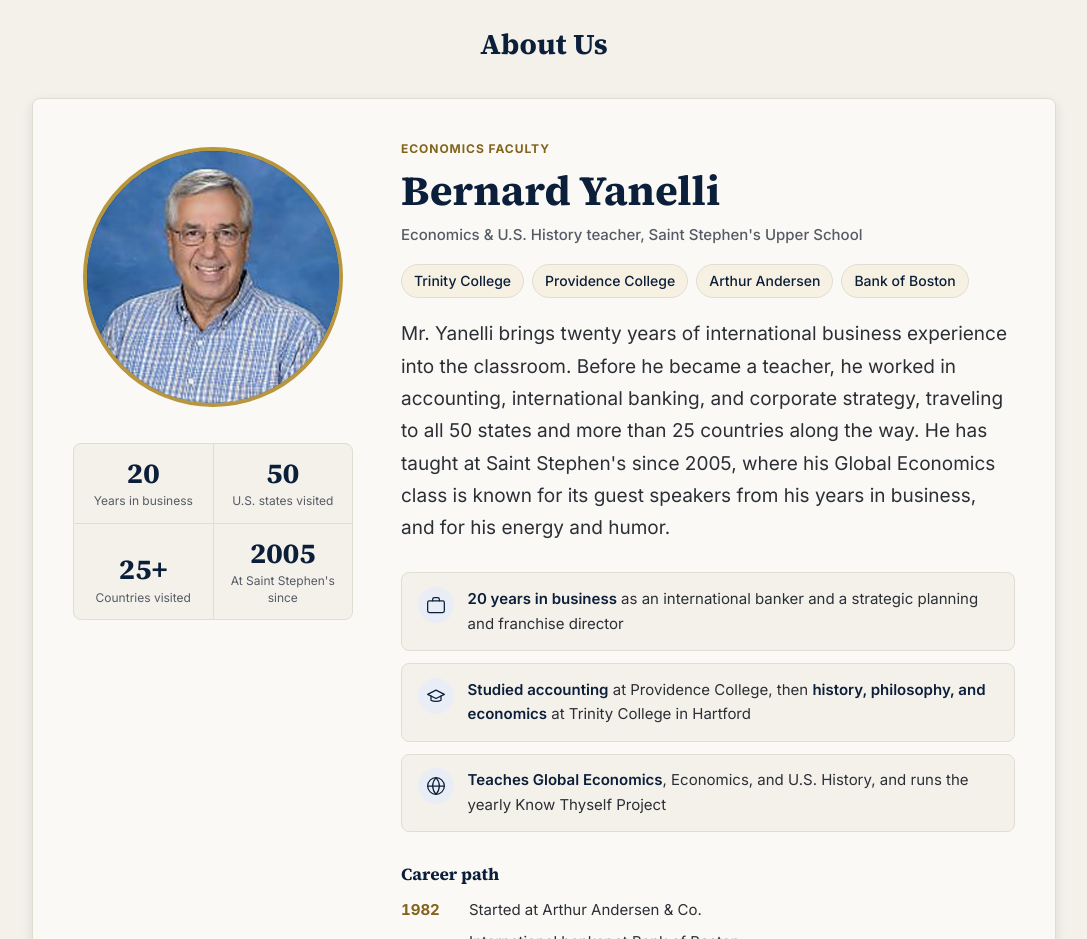
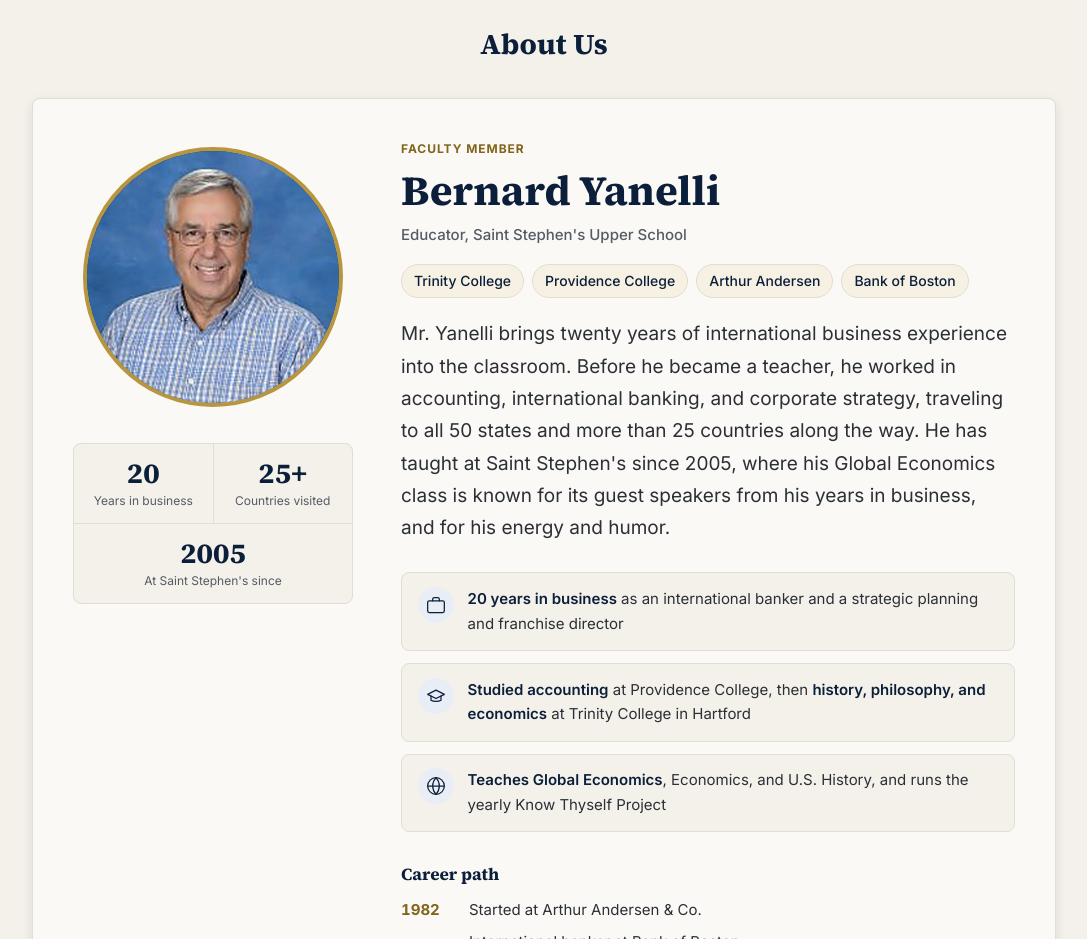
Before and after one commit to mbatson27-tech/financial-lit-club, a website: page index.html in a window 1280 px wide. Shown: the part 1440-2379 px from the top of the page, without its empty margins (96-1183 px from the left). Drawn offline with Linux system fonts and the light colour scheme.

Commit message:
About Us: simplify titles to Faculty Member / Educator, drop states stat
Co-Authored-By: Claude Opus 5.5 <noreply@anthropic.com>
Claude-Session: https://claude.ai/code/session_01SrGw7pvQzRkw4wApg8Tb9U

```diff
--- a/css/styles.css
+++ b/css/styles.css
@@ -593,6 +593,7 @@ main { display: block; padding-bottom: 4rem; }
   background: var(--border);
   gap: 1px;
 }
+.profile-stats > div:last-child:nth-child(odd) { grid-column: 1 / -1; }
 .profile-stats > div {
   display: flex;
   flex-direction: column-reverse;
--- a/index.html
+++ b/index.html
@@ -14,7 +14,7 @@
 <link rel="preconnect" href="https://fonts.googleapis.com">
 <link rel="preconnect" href="https://fonts.gstatic.com" crossorigin>
 <link href="https://fonts.googleapis.com/css2?family=Inter:wght@400;500;600;700&family=Source+Serif+4:opsz,wght@8..60,600;8..60,700&display=swap" rel="stylesheet">
-<link rel="stylesheet" href="css/styles.css?v=20261115">
+<link rel="stylesheet" href="css/styles.css?v=20261115b">
 <script>
   (function () {
     try {
@@ -108,15 +108,14 @@
           </div>
           <dl class="profile-stats">
             <div><dt>Years in business</dt><dd>20</dd></div>
-            <div><dt>U.S. states visited</dt><dd>50</dd></div>
             <div><dt>Countries visited</dt><dd>25+</dd></div>
             <div><dt>At Saint Stephen's since</dt><dd>2005</dd></div>
           </dl>
         </div>
         <div class="profile-body">
-          <p class="profile-eyebrow">Economics Faculty</p>
+          <p class="profile-eyebrow">Faculty Member</p>
           <h3 id="profile-name" class="profile-name">Bernard Yanelli</h3>
-          <p class="profile-role">Economics &amp; U.S. History teacher, Saint Stephen's Upper School</p>
+          <p class="profile-role">Educator, Saint Stephen's Upper School</p>
           <ul class="profile-chips" aria-label="Schools and employers">
             <li>Trinity College</li>
             <li>Providence College</li>
```
Also changed, not shown: 404.html (+1 -1 lines), calculators.html (+1 -1 lines), graphs.html (+1 -1 lines), key-concepts.html (+1 -1 lines), resources.html (+1 -1 lines), videos.html (+1 -1 lines).
